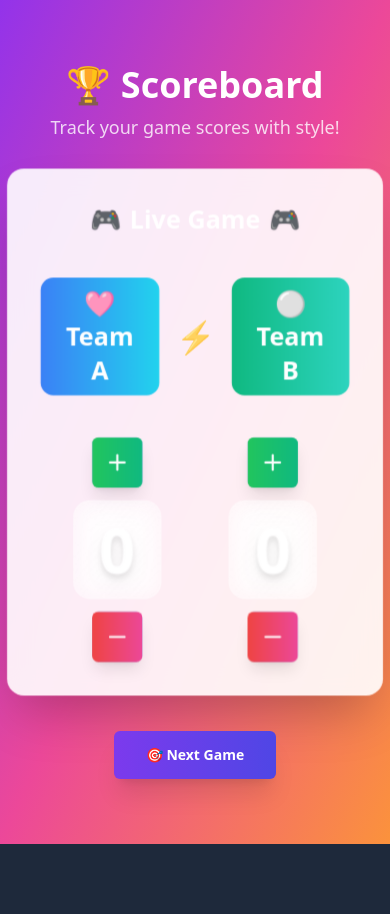
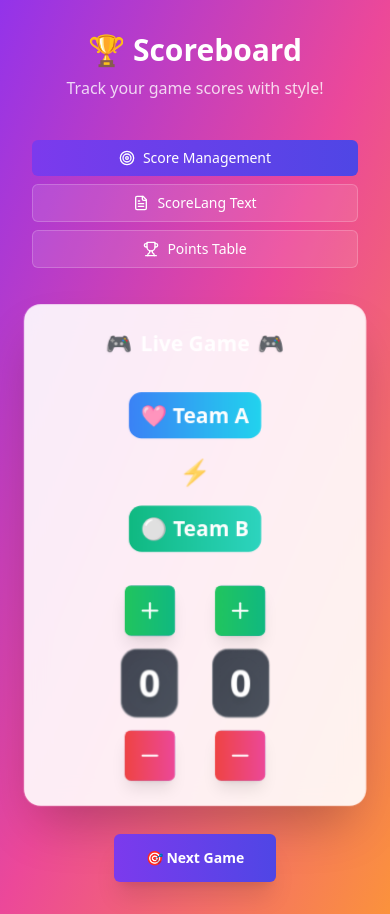
Before and after one commit to divyenduz/scorelang, a React (Vite) app in the folder packages/web/: page / in a window 390 px wide. Before the commit the page ends 844 px from the top, so only its background shows below. Built offline with nearby package versions, Linux system fonts and the light colour scheme; the HTML template or start-up script is replaced by a standard one.

Commit message:
use tabs

```diff
--- a/packages/web/src/Scoreboard.tsx
+++ b/packages/web/src/Scoreboard.tsx
@@ -1,7 +1,7 @@
 import { useState, useMemo } from "react";
 import { Card, CardContent } from "./components/ui/card";
 import { Button } from "./components/ui/button";
-import { Plus, Minus } from "lucide-react";
+import { Plus, Minus, Trophy, FileText, Target } from "lucide-react";
 import {
   calculatePointsTable,
   Evaluator,
@@ -29,12 +29,16 @@ const TEAM_MAP: Record<Team, string> = {
 
 export default function Scoreboard() {
   const [games, setGames] = useState<Game[]>([
-    { home: TEAMS[0], away: TEAMS[1], homeScore: 0, awayScore: 0 },
+    { home: TEAMS[0]!, away: TEAMS[1]!, homeScore: 0, awayScore: 0 },
   ]);
   // Tournament state as scorelang text
   const [tournamentText, setTournamentText] = useState<string>("");
+  // Active tab state
+  const [activeTab, setActiveTab] = useState<"score" | "scorelang" | "table">(
+    "score"
+  );
 
-  const currentGame = games[games.length - 1];
+  const currentGame = games[games.length - 1]!;
 
   // Parse tournament text and calculate points table using scorelang
   const pointsTable = useMemo(() => {
@@ -56,7 +60,7 @@ export default function Scoreboard() {
   const updateScore = (side: "home" | "away", delta: 1 | -1) => {
     setGames((prev) => {
       const next = [...prev];
-      const game = { ...next[next.length - 1] };
+      const game = { ...next[next.length - 1]! };
       game[side === "home" ? "homeScore" : "awayScore"] = Math.max(
         0,
         game[side === "home" ? "homeScore" : "awayScore"] + delta
@@ -87,7 +91,7 @@ export default function Scoreboard() {
     finalizeCurrentGame();
 
     setGames((prev) => {
-      const last = prev[prev.length - 1];
+      const last = prev[prev.length - 1]!;
       // Identify idle team (one that did NOT play last game)
       const idle = TEAMS.find((t) => t !== last.home && t !== last.away)!;
       // Persist the *away* team so one team appears twice in a row
@@ -103,45 +107,88 @@ export default function Scoreboard() {
 
   /* ────────────────────────── Render ────────────────────────── */
   return (
-    <div className="flex flex-col items-center gap-6 py-8 text-center w-full max-w-2xl">
+    <div className="flex flex-col items-center gap-6 py-4 sm:py-8 text-center w-full max-w-4xl px-4">
       <div className="text-center mb-4">
-        <h1 className="text-4xl font-bold mb-2">🏆 Scoreboard</h1>
-        <p className="text-white/80 text-lg">
+        <h1 className="text-3xl sm:text-4xl font-bold mb-2">🏆 Scoreboard</h1>
+        <p className="text-white/80 text-base sm:text-lg">
           Track your game scores with style!
         </p>
       </div>
 
+      {/* Tab Navigation */}
+      <div className="flex flex-col sm:flex-row gap-2 w-full max-w-md mb-6">
+        <Button
+          variant={activeTab === "score" ? "default" : "outline"}
+          className={`flex-1 ${
+            activeTab === "score"
+              ? "bg-gradient-to-r from-violet-600 to-indigo-600 text-white"
+              : "bg-white/10 text-white border-white/20 hover:bg-white/20"
+          }`}
+          onClick={() => setActiveTab("score")}
+        >
+          <Target className="w-4 h-4 mr-2" />
+          Score Management
+        </Button>
+        <Button
+          variant={activeTab === "scorelang" ? "default" : "outline"}
+          className={`flex-1 ${
+            activeTab === "scorelang"
+              ? "bg-gradient-to-r from-violet-600 to-indigo-600 text-white"
+              : "bg-white/10 text-white border-white/20 hover:bg-white/20"
+          }`}
+          onClick={() => setActiveTab("scorelang")}
+        >
+          <FileText className="w-4 h-4 mr-2" />
+          ScoreLang Text
+        </Button>
+        <Button
+          variant={activeTab === "table" ? "default" : "outline"}
+          className={`flex-1 ${
+            activeTab === "table"
+              ? "bg-gradient-to-r from-violet-600 to-indigo-600 text-white"
+              : "bg-white/10 text-white border-white/20 hover:bg-white/20"
+          }`}
+          onClick={() => setActiveTab("table")}
+        >
+          <Trophy className="w-4 h-4 mr-2" />
+          Points Table
+        </Button>
+      </div>
+
+      {/* Tab Content */}
+      {activeTab === "score" && (
+        <div className="w-full">
           {games.map((game, idx) => {
             const isCurrent = idx === games.length - 1;
             return (
               <Card
                 key={`${game.home}-vs-${game.away}-${idx}`}
-            className={`w-full p-8 transition-all duration-500 backdrop-blur-md bg-white/10 border-white/20 ${
+                className={`w-full p-4 sm:p-8 mb-4 transition-all duration-500 backdrop-blur-md bg-white/10 border-white/20 ${
                   isCurrent
                     ? "scale-105 shadow-2xl bg-white/20 border-white/30"
                     : "opacity-60 scale-95"
                 }`}
               >
-            <CardContent className="flex flex-col items-center gap-6">
+                <CardContent className="flex flex-col items-center gap-4 sm:gap-6">
                   {isCurrent && (
                     <div className="flex items-center gap-2">
-                  <span className="text-2xl">🎮</span>
-                  <h2 className="text-2xl font-bold text-white">Live Game</h2>
-                  <span className="text-2xl">🎮</span>
+                      <span className="text-xl sm:text-2xl">🎮</span>
+                      <h2 className="text-xl sm:text-2xl font-bold text-white">Live Game</h2>
+                      <span className="text-xl sm:text-2xl">🎮</span>
                     </div>
                   )}
 
-              <div className="flex items-center gap-4 text-2xl font-bold text-white">
-                <div className="bg-gradient-to-r from-blue-500 to-cyan-400 px-4 py-2 rounded-xl">
+                  <div className="flex flex-col sm:flex-row items-center gap-4 text-xl sm:text-2xl font-bold text-white">
+                    <div className="bg-gradient-to-r from-blue-500 to-cyan-400 px-3 sm:px-4 py-2 rounded-xl text-center">
                       {game.home}
                     </div>
-                <span className="text-3xl animate-pulse">⚡</span>
-                <div className="bg-gradient-to-r from-emerald-500 to-teal-400 px-4 py-2 rounded-xl">
+                    <span className="text-2xl sm:text-3xl animate-pulse">⚡</span>
+                    <div className="bg-gradient-to-r from-emerald-500 to-teal-400 px-3 sm:px-4 py-2 rounded-xl text-center">
                       {game.away}
                     </div>
                   </div>
 
-              <div className="flex items-center gap-16">
+                  <div className="flex items-center gap-8 sm:gap-16">
                     <ScoreColumn
                       score={game.homeScore}
                       editable={isCurrent}
@@ -162,40 +209,49 @@ export default function Scoreboard() {
 
           <Button
             size="lg"
-        className="mt-6 px-8 py-4 text-lg font-semibold bg-gradient-to-r from-violet-600 to-indigo-600 hover:from-violet-700 hover:to-indigo-700 border-0 shadow-xl hover:shadow-2xl transform hover:scale-105 transition-all duration-300"
+            className="mt-6 px-6 sm:px-8 py-3 sm:py-4 text-base sm:text-lg font-semibold bg-gradient-to-r from-violet-600 to-indigo-600 hover:from-violet-700 hover:to-indigo-700 border-0 shadow-xl hover:shadow-2xl transform hover:scale-105 transition-all duration-300"
             onClick={handleNextGame}
           >
             🎯 Next Game
           </Button>
+        </div>
+      )}
 
-      {tournamentText && (
-        <Card className="w-full mt-8 backdrop-blur-md bg-white/10 border-white/20">
-          <CardContent className="p-6">
-            <h3 className="text-2xl font-bold text-white mb-4 text-center">
+      {activeTab === "scorelang" && (
+        <Card className="w-full backdrop-blur-md bg-white/10 border-white/20">
+          <CardContent className="p-4 sm:p-6">
+            <h3 className="text-xl sm:text-2xl font-bold text-white mb-4 text-center">
               📝 Tournament (ScoreLang)
             </h3>
-            <pre className="text-white/80 bg-black/20 p-4 rounded-lg text-sm font-mono overflow-x-auto">
+            {tournamentText ? (
+              <pre className="text-white/90 bg-black/20 p-4 rounded-lg text-xs sm:text-sm font-mono overflow-x-auto min-h-[200px]">
                 {tournamentText}
               </pre>
+            ) : (
+              <div className="text-white/60 text-center py-8">
+                No games finalized yet. Complete some games in the Score Management tab to see ScoreLang output.
+              </div>
+            )}
           </CardContent>
         </Card>
       )}
 
-      {pointsTable.size > 0 && (
-        <Card className="w-full mt-8 backdrop-blur-md bg-white/10 border-white/20">
-          <CardContent className="p-6">
-            <h3 className="text-2xl font-bold text-white mb-4 text-center">
+      {activeTab === "table" && (
+        <Card className="w-full backdrop-blur-md bg-white/10 border-white/20">
+          <CardContent className="p-4 sm:p-6">
+            <h3 className="text-xl sm:text-2xl font-bold text-white mb-4 text-center">
               🏆 Points Table
             </h3>
+            {pointsTable.size > 0 ? (
               <div className="overflow-x-auto">
-              <table className="w-full text-white">
+                <table className="w-full text-white text-sm sm:text-base">
                   <thead>
                     <tr className="border-b border-white/20">
-                    <th className="text-left py-2">Team</th>
-                    <th className="text-center py-2">Wins</th>
-                    <th className="text-center py-2">Losses</th>
-                    <th className="text-center py-2">Draws</th>
-                    <th className="text-center py-2 font-bold">Points</th>
+                      <th className="text-left py-2 px-2">Team</th>
+                      <th className="text-center py-2 px-1">Wins</th>
+                      <th className="text-center py-2 px-1">Losses</th>
+                      <th className="text-center py-2 px-1">Draws</th>
+                      <th className="text-center py-2 px-2 font-bold">Points</th>
                     </tr>
                   </thead>
                   <tbody>
@@ -209,11 +265,11 @@ export default function Scoreboard() {
                           )?.[0] || team;
                         return (
                           <tr key={team} className="border-b border-white/10">
-                          <td className="py-2 font-semibold">{displayName}</td>
-                          <td className="text-center py-2">{stats.wins}</td>
-                          <td className="text-center py-2">{stats.losses}</td>
-                          <td className="text-center py-2">{stats.draws}</td>
-                          <td className="text-center py-2 font-bold text-yellow-400">
+                            <td className="py-2 px-2 font-semibold">{displayName}</td>
+                            <td className="text-center py-2 px-1">{stats.wins}</td>
+                            <td className="text-center py-2 px-1">{stats.losses}</td>
+                            <td className="text-center py-2 px-1">{stats.draws}</td>
+                            <td className="text-center py-2 px-2 font-bold text-yellow-400">
                               {stats.points}
                             </td>
                           </tr>
@@ -222,6 +278,11 @@ export default function Scoreboard() {
                   </tbody>
                 </table>
               </div>
+            ) : (
+              <div className="text-white/60 text-center py-8">
+                No points table available yet. Complete some games in the Score Management tab to see the points table.
+              </div>
+            )}
           </CardContent>
         </Card>
       )}
@@ -252,8 +313,8 @@ function ScoreColumn({
         </Button>
       )}
 
-      <div className="bg-gradient-to-br from-white/20 to-white/10 backdrop-blur-md rounded-2xl px-6 py-4 border border-white/30">
-        <span className="text-6xl font-bold tabular-nums text-white drop-shadow-lg">
+      <div className="bg-gradient-to-br from-gray-900/80 to-gray-800/80 backdrop-blur-md rounded-2xl px-4 sm:px-6 py-3 sm:py-4 border border-white/30">
+        <span className="text-4xl sm:text-6xl font-bold tabular-nums text-white drop-shadow-lg">
           {score}
         </span>
       </div>
```
Lines whose indentation alone changed are shown as unchanged.
